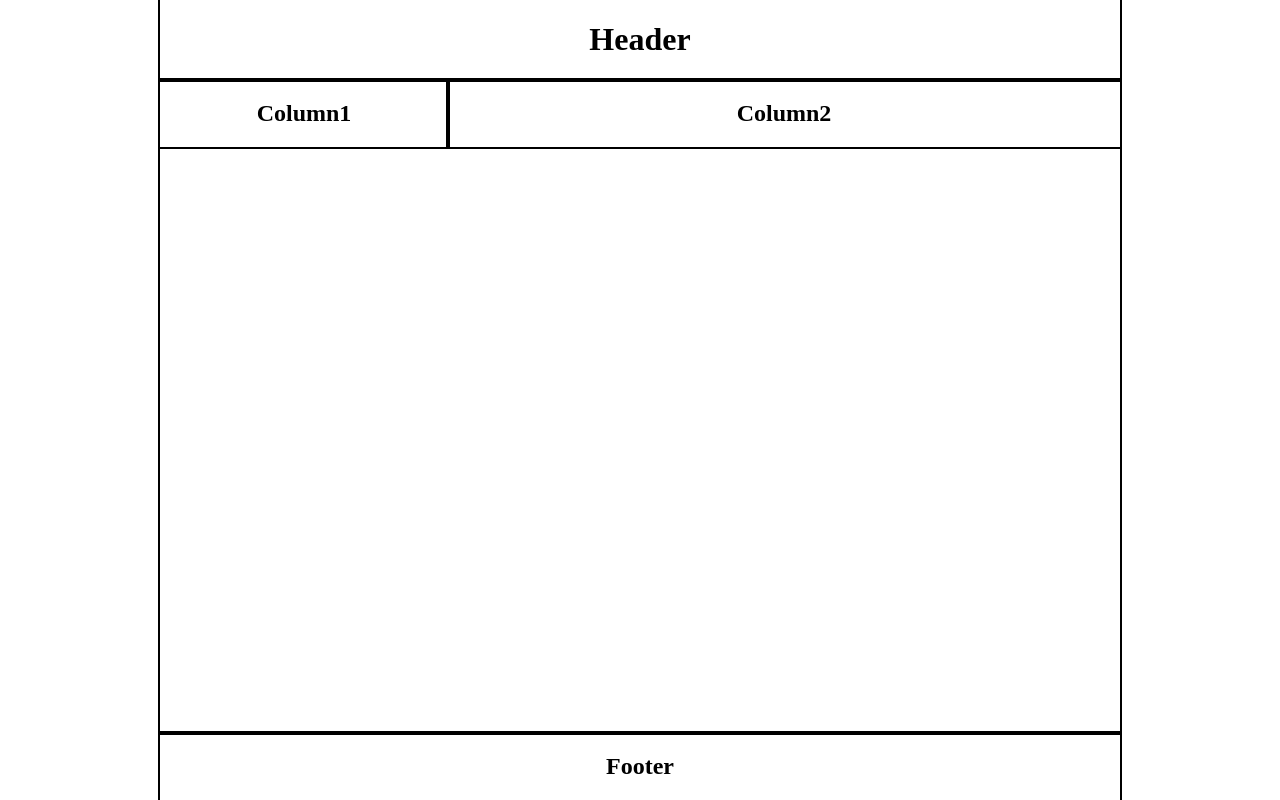
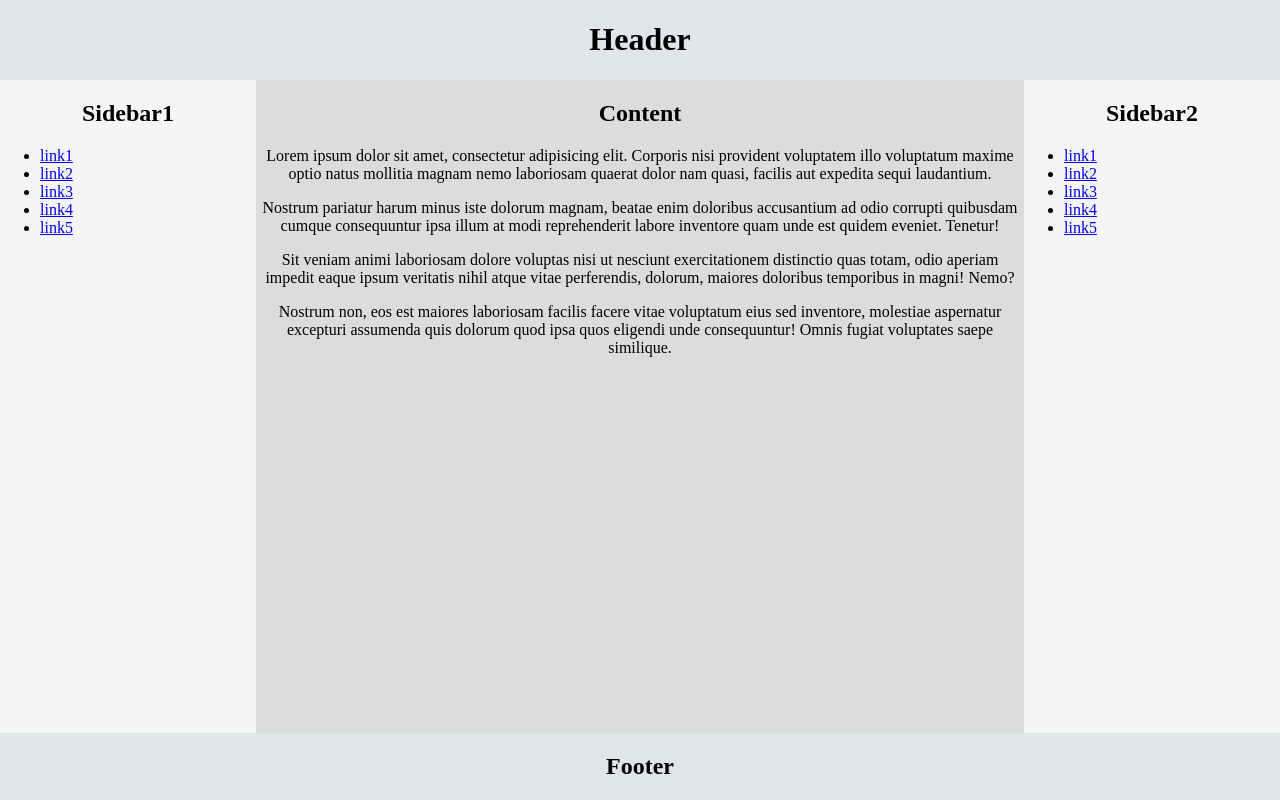
Before and after one commit to denkopach/WebHomeWork, a PHP site: page /task1/template.html in a window 1280 px wide. Run offline with PHP 8.4, Linux system fonts and the light colour scheme.

Commit message:
fixed layout

```diff
--- a/WD_PS1/task1/style.css
+++ b/WD_PS1/task1/style.css
@@ -3,42 +3,42 @@ body{
 	margin: 0;
 	padding: 0;
 }
-.container{
-	text-align: center;
-	width: 960px;
-	margin-left: auto;
-    margin-right: auto;
-    min-height: 100%;
-    height: 100%;
-    display: flex;
-    flex-direction: column;
-}
-.container > div, div > div{
-	outline: 2px solid #000;
+.page-wapper{
+	height: 100%;
+	display: flex;
+	flex-direction: column;
 }
 .block-header{
 	width: 100%;
+	text-align: center;
+	background: #dfe6e9;
 }
 .block-body{
 	width: 100%;
 	flex: 1 0 auto;
-}
-.content{
-	width: 100%;
+	position: relative;
+	text-align: center;
     display: inline-flex;
+    background: #DCDCDC;
 }
 .block-footer{
+	text-align: center;
 	flex: 0 0 auto;
+	background: #dfe6e9;
 }
 .block-col1{
-	min-width: 30%;
-	width: 30%;
+	min-width: 20%;
+	width: 20%;
+	vertical-align: middle;
+	background: #F5F5F5;
+}
+.block-col1 ul, .block-col2 ul {
+	text-align: left;
+}
+.block-col2{
+	min-width: 60%;
+	width: 60%;
 	vertical-align: middle;
 	text-align: center;
+	background: #DCDCDC;
 }
-.block-col2{
-	min-width: 70%;
-	width: 70%;
-	vertical-align: middle;
-	text-align: center;
-}
--- a/WD_PS1/task1/template.html
+++ b/WD_PS1/task1/template.html
@@ -6,21 +6,40 @@
 	<link href="style.css" rel="stylesheet">
 </head>
 <body>
-	<div class="container">
-		<div class="block-header">
-			<h1>Header</h1>
+	<div class="page-wapper">
+		<div class="block block-header">
+				<h1>Header</h1>
 		</div>
-		<div class="block-body">
-			<div class="content">
-				<div class="block-col1">
-					<h2>Column1</h2>
+		<div class="block block-body">
+			<div class="block-col1">
+				<h2>Sidebar1</h2>
+				<ul>
+					<li><a href="#">link1</a></li>
+					<li><a href="#">link2</a></li>
+					<li><a href="#">link3</a></li>
+					<li><a href="#">link4</a></li>
+					<li><a href="#">link5</a></li>
+				</ul>
 				</div>
 				<div class="block-col2">
-					<h2>Column2</h2>
+					<h2>Content</h2>
+					<p>Lorem ipsum dolor sit amet, consectetur adipisicing elit. Corporis nisi provident voluptatem illo voluptatum maxime optio natus mollitia magnam nemo laboriosam quaerat dolor nam quasi, facilis aut expedita sequi laudantium.</p>
+					<p>Nostrum pariatur harum minus iste dolorum magnam, beatae enim doloribus accusantium ad odio corrupti quibusdam cumque consequuntur ipsa illum at modi reprehenderit labore inventore quam unde est quidem eveniet. Tenetur!</p>
+					<p>Sit veniam animi laboriosam dolore voluptas nisi ut nesciunt exercitationem distinctio quas totam, odio aperiam impedit eaque ipsum veritatis nihil atque vitae perferendis, dolorum, maiores doloribus temporibus in magni! Nemo?</p>
+					<p>Nostrum non, eos est maiores laboriosam facilis facere vitae voluptatum eius sed inventore, molestiae aspernatur excepturi assumenda quis dolorum quod ipsa quos eligendi unde consequuntur! Omnis fugiat voluptates saepe similique.</p>
 				</div>
-			</div>
+				<div class="block-col1">
+					<h2>Sidebar2</h2>
+					<ul>
+						<li><a href="#">link1</a></li>
+						<li><a href="#">link2</a></li>
+						<li><a href="#">link3</a></li>
+						<li><a href="#">link4</a></li>
+						<li><a href="#">link5</a></li>
+					</ul>
+				</div>
 		</div>
-		<div class="block-footer">
+		<div class="block block-footer">
 			<h2>Footer</h2>
 		</div>
 	</div>
```
